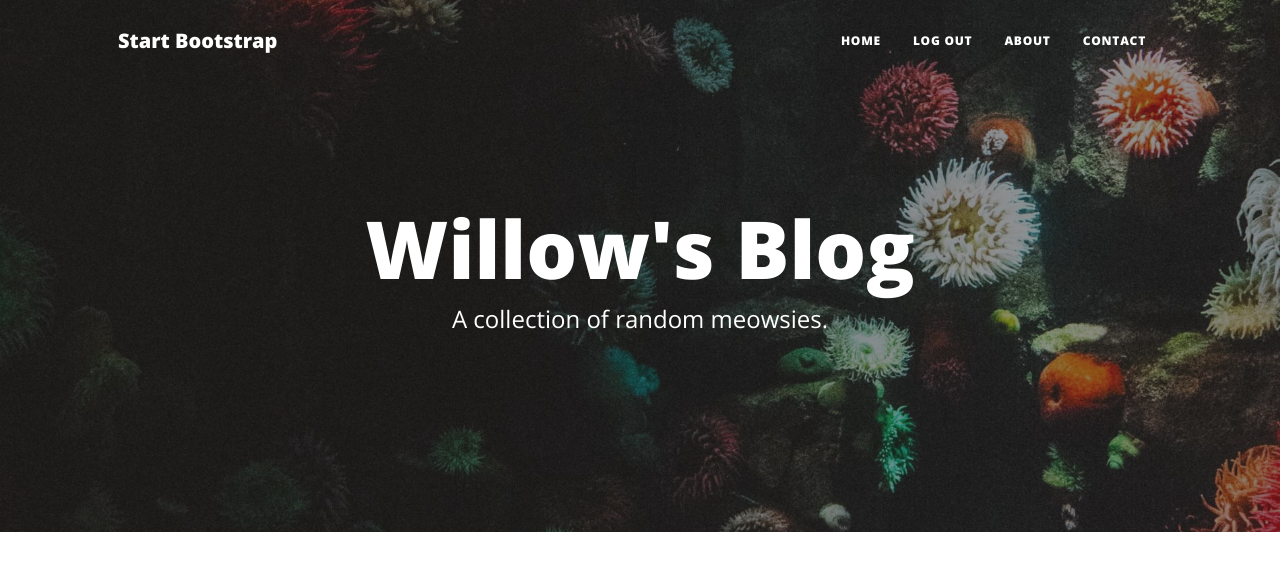
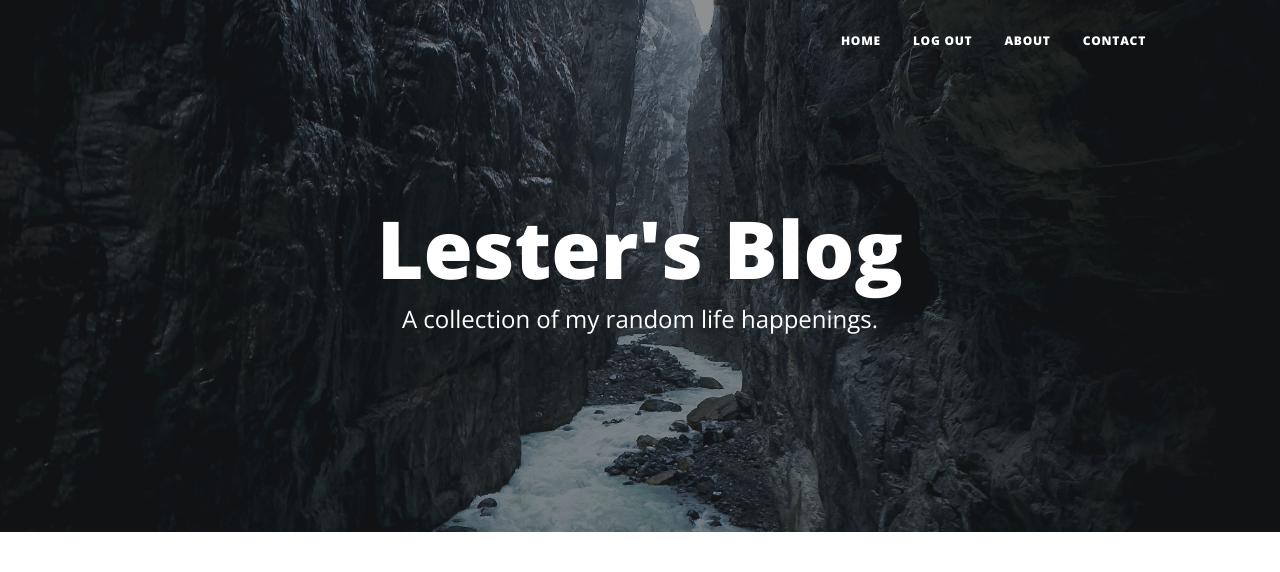
Before and after one commit to FierceDeity77/Lester-blog, a Flask app: page / in a window 1280 px wide. Shown: the top 572 px of the page. Run offline with Flask 3, Linux system fonts and the light colour scheme; the visitor is signed in with stand-in values (Sample User, id 1); some libraries are stand-ins or nearby versions.

Commit message:
Initial Commit

```diff
--- a/main.py
+++ b/main.py
@@ -33,7 +33,8 @@ This will install the packages from the requirements.txt for this project.
 
 
 app = Flask(__name__)
-app.config['SECRET_KEY'] = os.environ.get('FLASK_KEY')
+# app.config['SECRET_KEY'] = os.environ.get('FLASK_KEY')
+app.config['SECRET_KEY'] = "8BYkEfBA6O6donzWlSihBXox7C0sKR6b"
 ckeditor = CKEditor(app)
 Bootstrap5(app)
 
@@ -63,7 +64,8 @@ class Base(DeclarativeBase):
     pass
 
 
-app.config['SQLALCHEMY_DATABASE_URI'] = os.getenv("DB_URI", "sqlite:///posts.db")
+# app.config['SQLALCHEMY_DATABASE_URI'] = os.getenv("DB_URI", "sqlite:///posts.db")
+app.config['SQLALCHEMY_DATABASE_URI'] = "sqlite:///posts.db"
 db = SQLAlchemy(model_class=Base)
 db.init_app(app)
 
@@ -122,7 +124,7 @@ def admin_only(f):
     @wraps(f)
     def decorated_function(*args, **kwargs):
         # If id is not 1 then return abort with 403 error
-        if current_user.id != 1:
+        if current_user.id != 4:
             return abort(403)
         # Otherwise continue with the route function
         return f(*args, **kwargs)
--- a/templates/header.html
+++ b/templates/header.html
@@ -8,7 +8,7 @@
     />
     <meta name="description" content="" />
     <meta name="author" content="" />
-    <title>Angela's Blog</title>
+    <title>Lester's Blog</title>
     {% block styles %}
     <!-- Load Bootstrap-Flask CSS here -->
     {{ bootstrap.load_css() }}
@@ -44,7 +44,7 @@
     <!-- Navigation-->
     <nav class="navbar navbar-expand-lg navbar-light" id="mainNav">
       <div class="container px-4 px-lg-5">
-        <a class="navbar-brand" href="/">Start Bootstrap</a>
+        <a class="navbar-brand" href="/"></a>
         <button
           class="navbar-toggler"
           type="button"
--- a/templates/index.html
+++ b/templates/index.html
@@ -9,8 +9,8 @@
     <div class="row gx-4 gx-lg-5 justify-content-center">
       <div class="col-md-10 col-lg-8 col-xl-7">
         <div class="site-heading">
-          <h1>Willow's Blog</h1>
-          <span class="subheading">A collection of random meowsies.</span>
+          <h1>Lester's Blog</h1>
+          <span class="subheading">A collection of my random life happenings.</span>
         </div>
       </div>
     </div>
@@ -33,7 +33,7 @@
           <a href="#">{{post.author.name}}</a>
           on {{post.date}}
           <!-- Only show delete button if user id is 1 (admin user) -->
-          {% if current_user.id == 1: %}
+          {% if current_user.id == 4: %}
           <a href="{{url_for('delete_post', post_id=post.id) }}">✘</a>
           {% endif %}
         </p>
@@ -44,7 +44,7 @@
 
       <!-- New Post -->
       <!-- Only show Create Post button if user id is 1 (admin user) -->
-      {% if current_user.id == 1: %}
+      {% if current_user.id == 4: %}
       <div class="d-flex justify-content-end mb-4">
         <a
           class="btn btn-primary float-right"
--- a/templates/post.html
+++ b/templates/post.html
@@ -28,7 +28,7 @@
       <div class="col-md-10 col-lg-8 col-xl-7">
         {{ post.body|safe }}
         <!--Only show Edit Post button if user id is 1 (admin user) -->
-        {% if current_user.id == 1 %}
+        {% if current_user.id == 4 %}
         <div class="d-flex justify-content-end mb-4">
           <a
             class="btn btn-primary float-right"
```
Also changed, not shown: static/assets/img/angela-profile.jpg (deleted), static/assets/img/home-bg.jpg, static/assets/img/post-sample-image.jpg (added).
